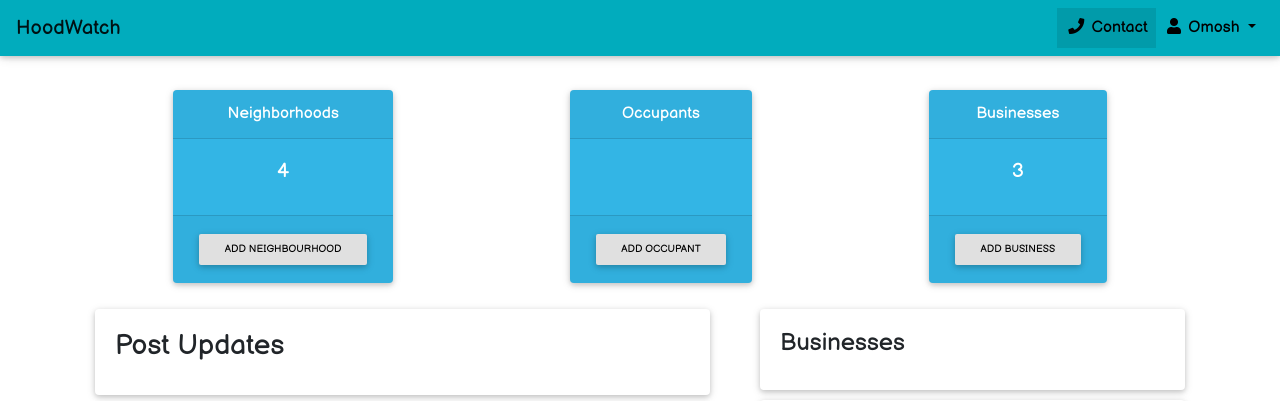
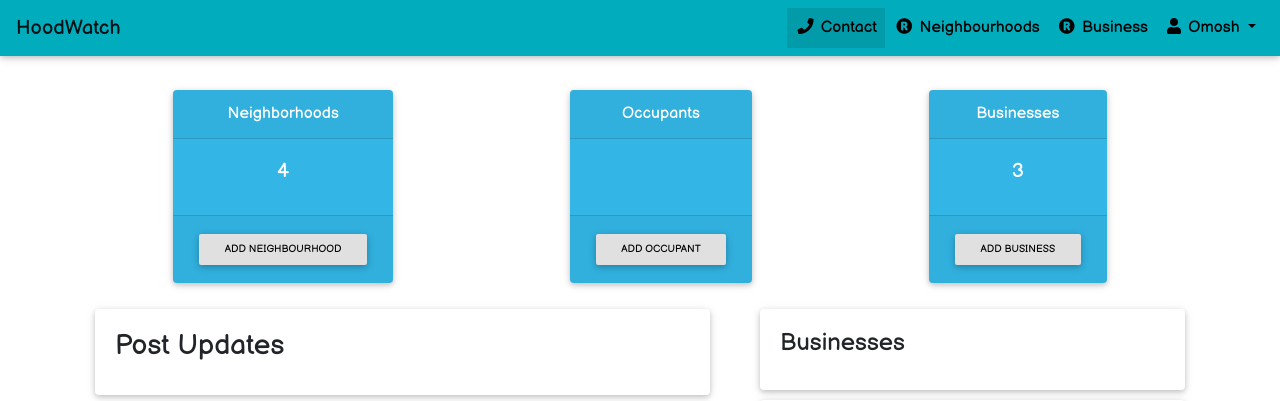
Before and after one commit to DerrickOdhiambo/Neighbourhood, a Django app: page /home/ in a window 1280 px wide. Shown: the top 401 px of the page. Run offline with Django 3.2, Linux system fonts and the light colour scheme; a user stored in the database is signed in; data comes from the database, SQL or seed files in the repository; parts of the project's set-up code (start-up, migrations or seed data) failed here and were passed over; some libraries are stand-ins or nearby versions; some web fonts are replaced.

Commit message:
make changes to the templates

```diff
--- a/hood/templates/hood/home.html
+++ b/hood/templates/hood/home.html
@@ -2,6 +2,7 @@
 
 {% block content %}
 <div class="container">
+  {% if request.user.is_staff %}
   <div class="card-display text-center d-flex">
     <div class="card text-white bg-info mb-3" style="max-width: 18rem;">
       <div class="card-header">Neighborhoods</div>
@@ -31,6 +32,7 @@
       </div>
     </div>
   </div>
+  {% endif %}
   <div class="row">
     <div class="col-md-7">
       <div class="card">
--- a/hood/templates/hood/navbar.html
+++ b/hood/templates/hood/navbar.html
@@ -24,6 +24,18 @@
           </a>
         </li>
         {% if user.is_authenticated %}
+        {% if request.user.is_staff %}
+        <li class="nav-item">
+          <a class="nav-link" href="{% url 'neighborhood' %}">
+            <i class="fas fa-registered"></i> Neighbourhoods
+          </a>
+        </li>
+        {% endif %}
+        <li class="nav-item">
+          <a class="nav-link" href="{% url 'search' %}">
+            <i class="fas fa-registered"></i> Business
+          </a>
+        </li>
         <li class="nav-item dropdown">
           <a class="nav-link dropdown-toggle" id="navbarDropdownMenuLink-4" data-toggle="dropdown" aria-haspopup="true"
             aria-expanded="false">
```
